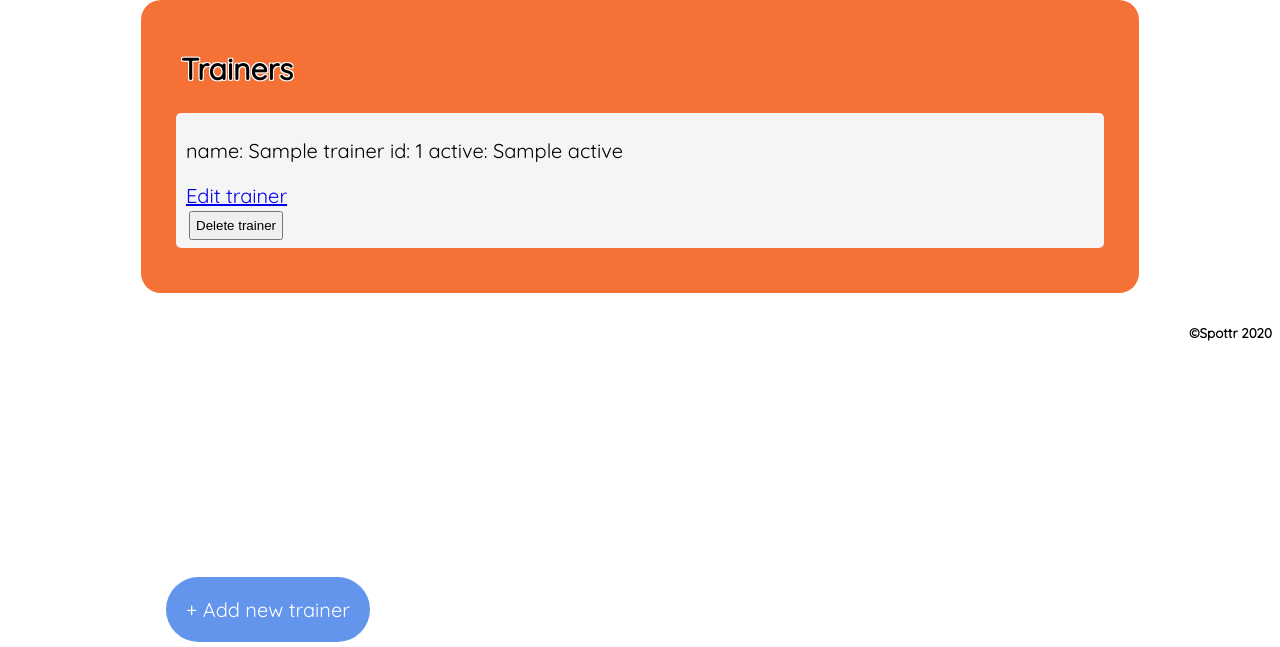
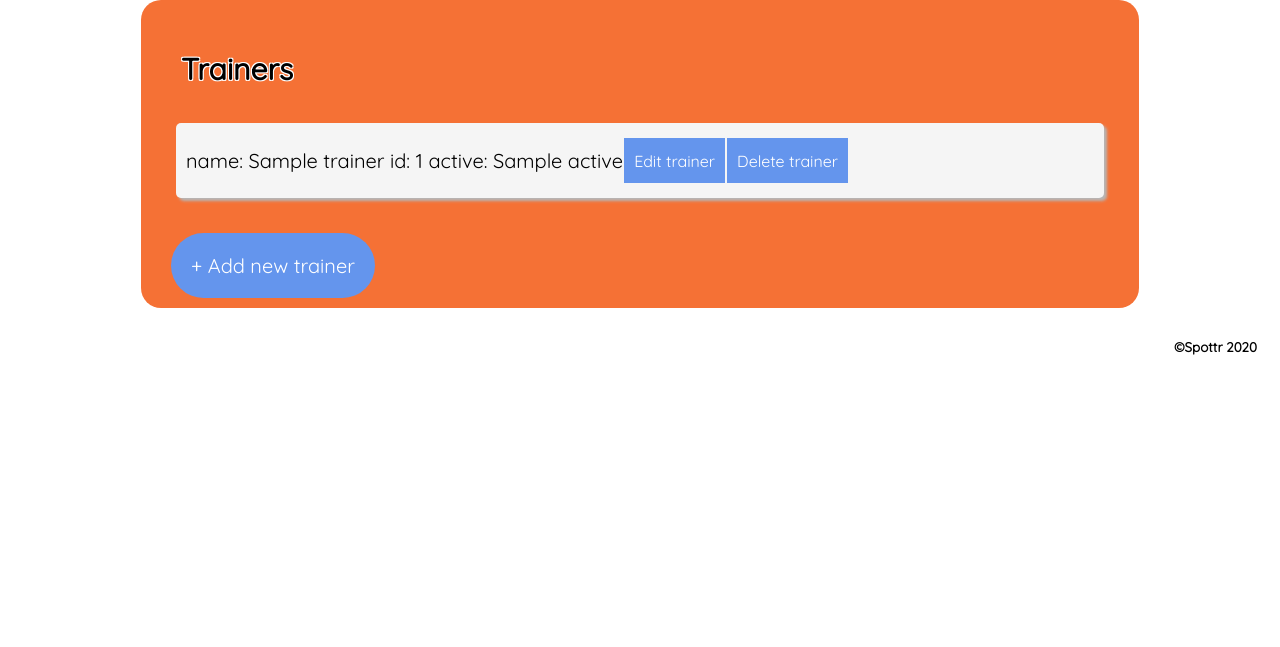
Before and after one commit to lewissndrs/Spottr, a Flask app: page /trainers in a window 1280 px wide. Shown: the part 153-800 px from the top of the page. Run offline with Flask 2, Linux system fonts and the light colour scheme; a database or web service that is not in the repository returns one stand-in record (values such as "Sample title"); some libraries are stand-ins or nearby versions.

Commit message:
additional CSS styling

```diff
--- a/static/CSS/style.css
+++ b/static/CSS/style.css
@@ -58,20 +58,29 @@ header > nav > ul > li > a {
     padding: 2%;
     width: 75%;
     margin: auto;
+    padding-bottom: 30px;
 }
 
 .add_new {
-    position: fixed;
-    bottom: 5px;
+    position: sticky;
+    bottom: 10px;
+    margin-left: 5px;
     padding: 20px;
     background-color: cornflowerblue;
     text-decoration: none;
     color: white;
     border-radius: 999em;
+    transition: all 0.5s;
+}
+
+.add_new:hover {
+    background-color: rgb(53, 117, 235);
+    transform: scale(1.1);
 }
 
 .card_cont {
     display: grid;
+    padding-bottom: 25px;
 }
 
 .card {
@@ -80,8 +89,10 @@ header > nav > ul > li > a {
     padding: 5px 10px;
     border-radius: 5px;
     color: black;
-
-
+    display: flex;
+    align-items: center;
+    flex-wrap: wrap;
+    box-shadow: 3px 3px 3px rgb(182, 182, 182);
 }
 
 footer {
@@ -90,7 +101,11 @@ footer {
     bottom: 0;
 }
 
-button {
+footer > h6 {
+    margin-right: 15px;
+}
+
+button,.link {
     background-color: cornflowerblue;
     color: white;
     border: none;
@@ -98,18 +113,16 @@ button {
     font-size: 16px;
     cursor: pointer;
     padding: 10px;
+    margin: 1px;
+    text-decoration: none;
+    height: 45px;
+    animation: background-color 0.5s;
 }
 
-.link {
-    background-color: cornflowerblue;
-    color: white;
-    border: none;
-    font-family: 'Quicksand',sans-serif;
-    font-size: 16px;
-    cursor: pointer;
-    padding: 10px;
-    margin:1px;
+button:hover,.link:hover {
+    background-color: rgb(53, 117, 235);
 }
+
 
 #roster-body {
     background-color: white;
@@ -124,11 +137,6 @@ button {
     display: grid;
 }
 
-/* #book-form {
-    display: grid;
-    grid-template-columns: auto,auto,auto,auto;
-    grid-template-rows: auto, auto, auto;
-} */
 
 input,select {
     padding: 5px;
--- a/templates/index.html
+++ b/templates/index.html
@@ -8,7 +8,9 @@
     {% for activity in activities %}
     <div class='card'>
         <p>{{ activity.name }} {{ activity.date }} {{ activity.time }}</p>
-        <a href="/activities/{{ activity.id }}" class='link'>View roster</a>
+        <form action="/activities/{{ activity.id }}">
+            <input type="submit" value='View roster' class='link'>
+        </form>
     </div>
     {% endfor %}
 </div>
--- a/templates/trainers/index.html
+++ b/templates/trainers/index.html
@@ -4,19 +4,25 @@
 
     <h2>Trainers</h2>
 
+    <div class='card_cont'>
     {% for trainer in trainers %}
 
         <div class='card'>
 
         <p>name: {{ trainer.name }} id: {{ trainer.id }} active: {{ trainer.active }}</p>
-        <a href="/trainers/{{ trainer.id }}/edit">Edit trainer</a>
+
+        <form action="/trainers/{{ trainer.id }}/edit">
+            <input type="submit" value='Edit trainer' class='link'>
+        </form>
+
         <form action="/trainers/{{ trainer.id }}/delete" method="POST">
-            <input type="submit" value="Delete trainer">
+            <input type="submit" value="Delete trainer" class='link'>
         </form>
 
         </div>
 
     {% endfor %}
+    </div>
 
     <p></p>
     <a href="/trainers/new" class='add_new'>+ Add new trainer</a>
```
Also changed, not shown: templates/activities/index.html (+6 -1 lines), templates/members/index.html (+9 -1 lines).
